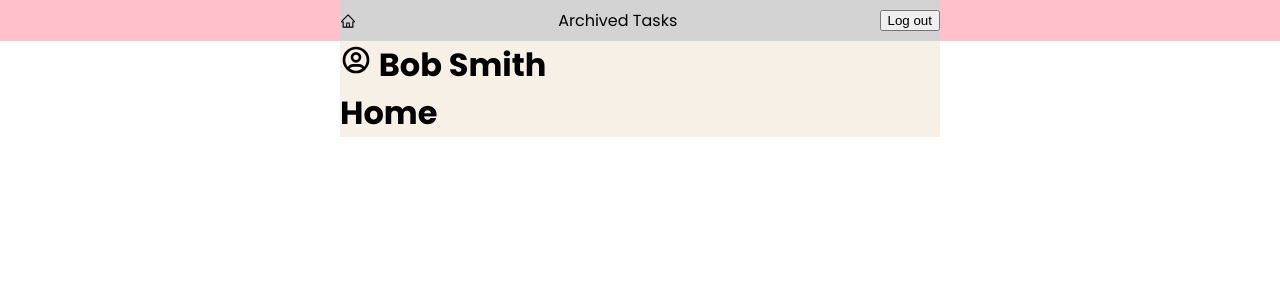
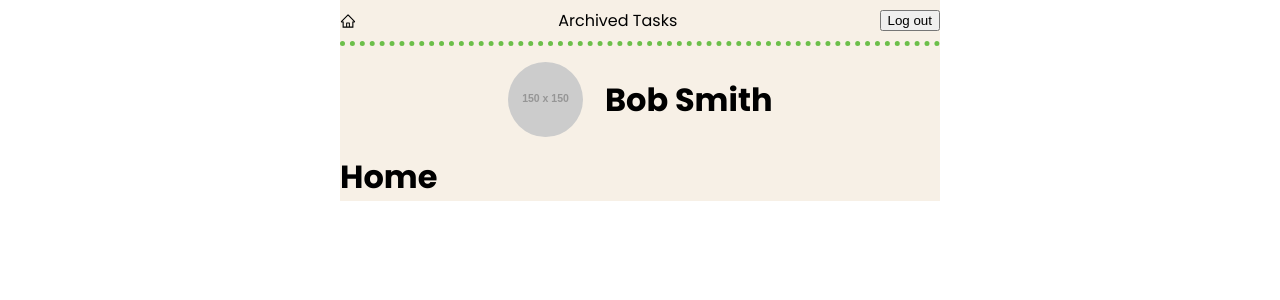
Before and after one commit to samo-13/helper-buddy, a React (Create React App) app in the folder client/: page / in a window 1280 px wide. Shown: the top 300 px of the page. Built offline with nearby package versions, Linux system fonts and the light colour scheme.

Commit message:
complete header

```diff
--- a/client/src/components/Header.jsx
+++ b/client/src/components/Header.jsx
@@ -1,14 +1,19 @@
 import React from "react";
 import { TbUserCircle } from 'react-icons/tb';
+import './Header.scss'
 
 // This is for the username and icon - shown on ALL app pages
 
 function Header() {
   return (
-      <div className="App">
-        <header className="App-header">
+      <div className="header">
+        <div className="header__avatar">
+          <img src="https://via.placeholder.com/150" alt="Bob Smith" />
+        </div>
+        <h1>Bob Smith</h1>
+        {/* <header className="App-header">
           <h1><TbUserCircle /> Bob Smith</h1>
-        </header>
+        </header> */}
       </div>
     );
   }
--- /dev/null
+++ b/client/src/components/Header.scss
@@ -0,0 +1,17 @@
+.header {
+  display: flex;
+  align-items: center;
+  justify-content: center;
+  padding: 1rem 0;
+
+  &__avatar {
+    display: flex;
+    justify-content: center;
+    align-content: center;
+    border-radius: 100%;
+    margin-right: 22.4px;
+    height: 75px;
+    width: 75px;
+    overflow: hidden;
+  }
+}
--- a/client/src/components/Navigation.scss
+++ b/client/src/components/Navigation.scss
@@ -1,11 +1,9 @@
 nav {
-  background-color: pink;
-
   .container {
-    background-color: lightgrey;
     display: flex;
     align-items: center;
     justify-content: space-between;
+    border-bottom: 5px rgb(108, 191, 74) dotted;
     padding: 0.5rem 0;
     width: 100%;
     max-width: 600px;
```
